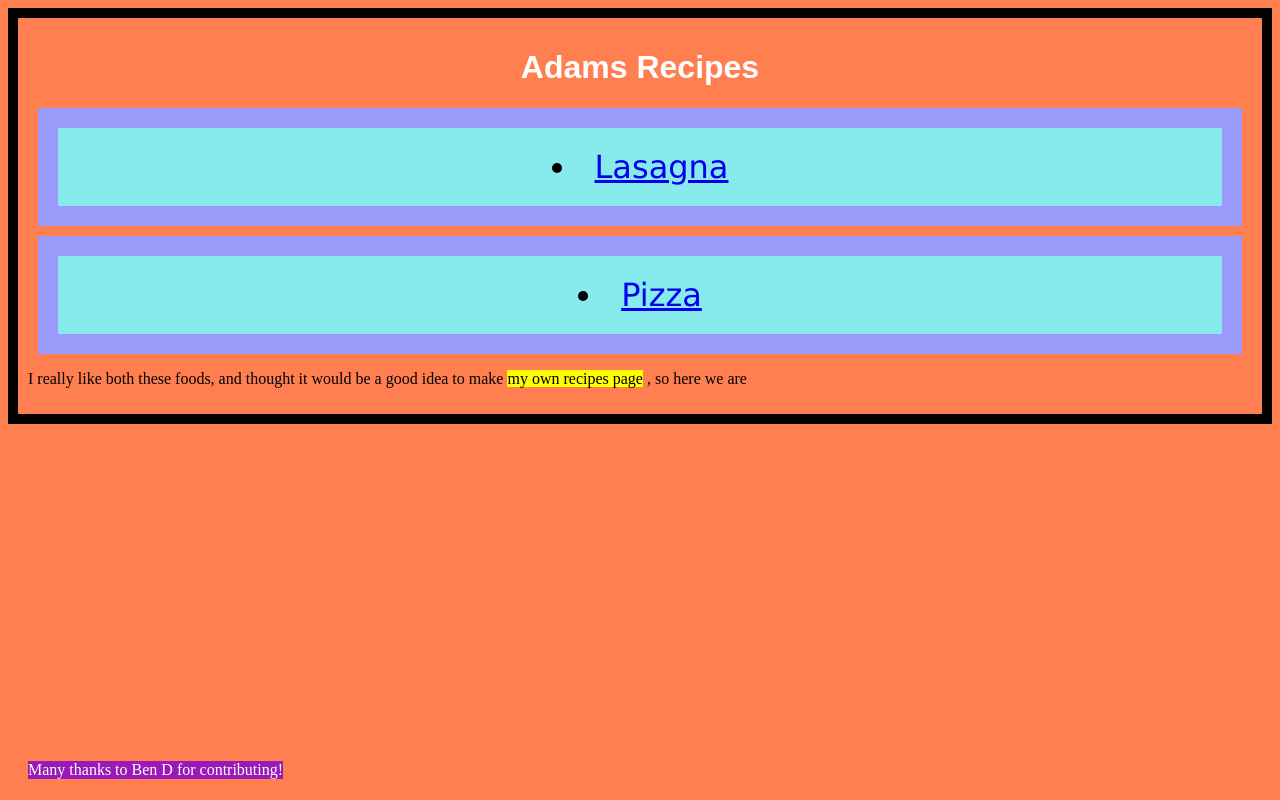
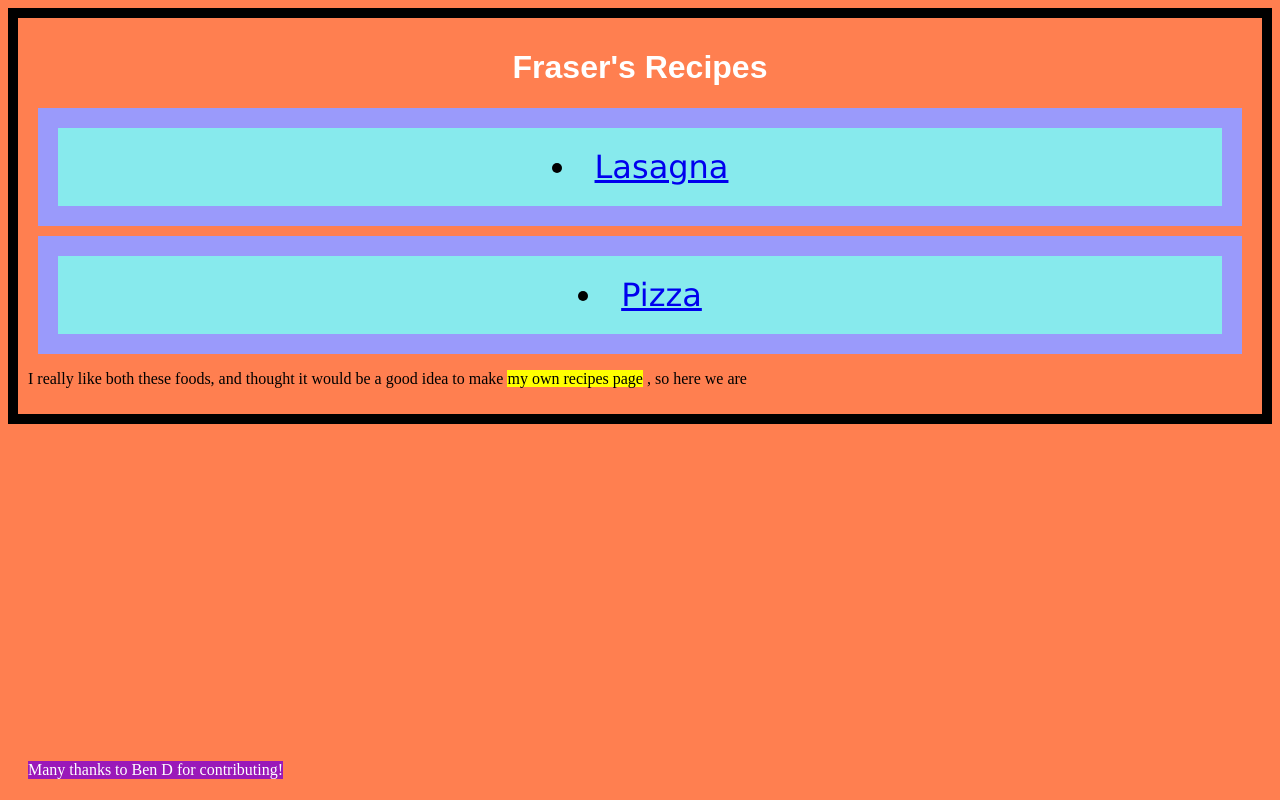
Before and after one commit to FraserFallows/odin-recipes, a plain HTML site: page index.html in a window 1280 px wide. Drawn offline with Linux system fonts and the light colour scheme.

```diff
--- a/index.html
+++ b/index.html
@@ -8,7 +8,7 @@
     <title>Document</title>
 </head>
 <body class="main-background" id="index-background">
-    <h1 class="main-title">Adams Recipes</h1>
+    <h1 class="main-title">Fraser's Recipes</h1>
     <div class ="links">
         <li id="lasagna-title"><a href = "recipes/lasagna.html">Lasagna</a></li>
         <li id="pizza-title"><a href = "recipes/pizza.html">Pizza</a></li>
```
